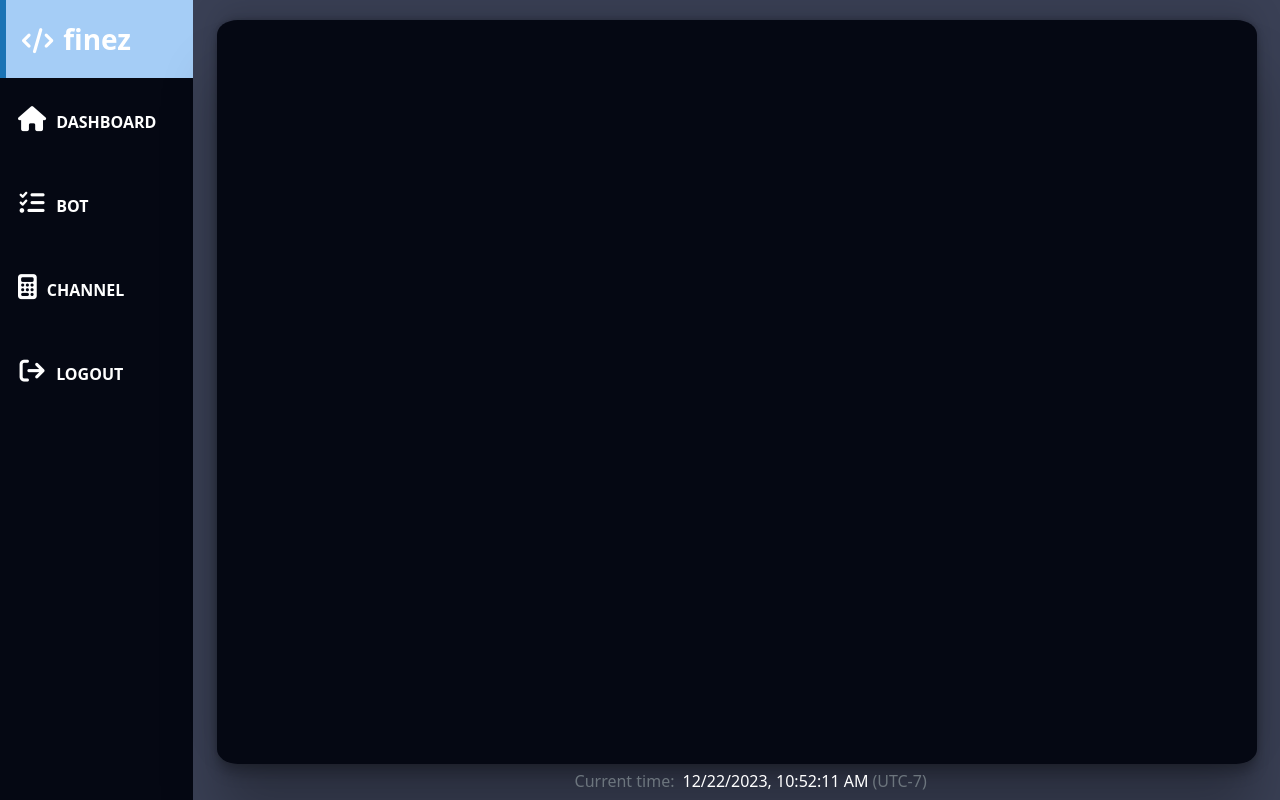
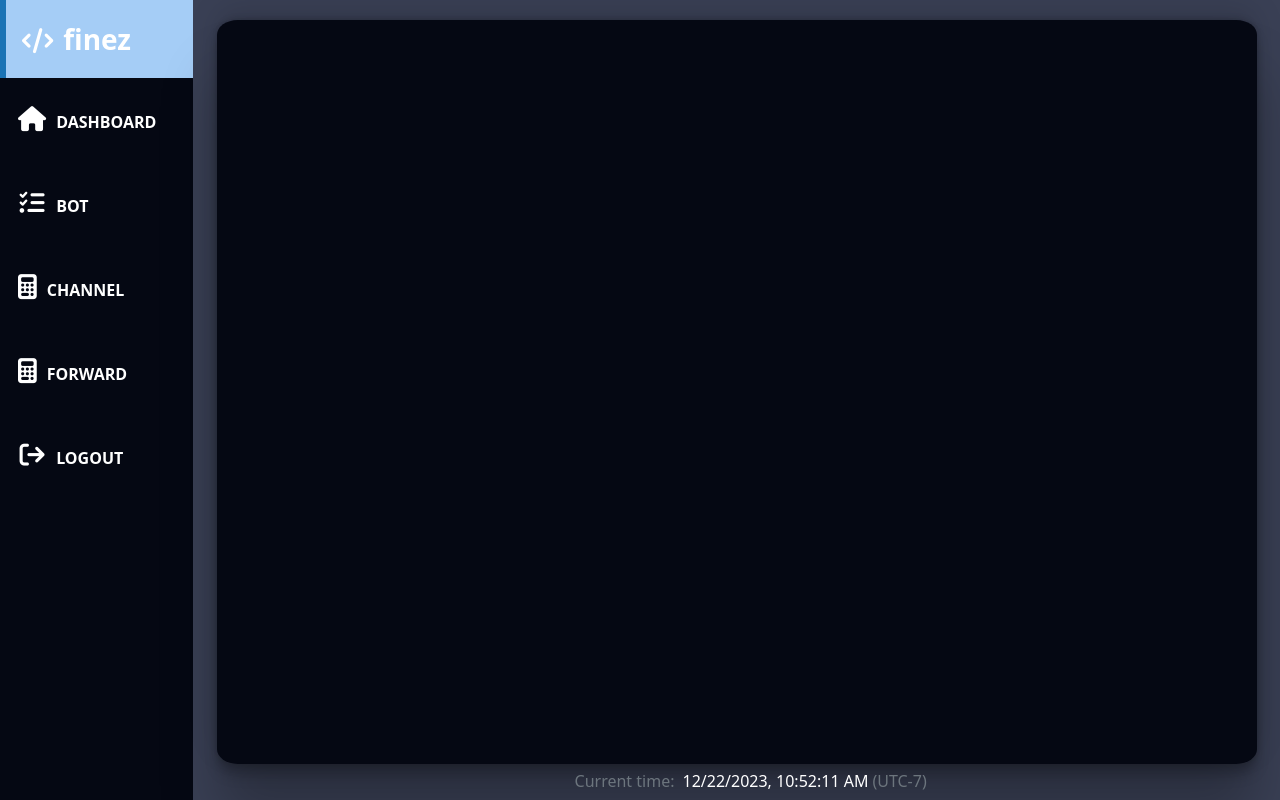
Before and after one commit to DoanMinhTruong/TelegramAutoUpload, a Django app: page /user// in a window 1280 px wide. Run offline with Django 5.2, Linux system fonts and the light colour scheme; the visitor is signed in with stand-in values (Sample User, id 1); parts of the project's set-up code (start-up, migrations or seed data) failed here and were passed over; some libraries are stand-ins or nearby versions.

Commit message:
url forward

```diff
--- a/backend/urls.py
+++ b/backend/urls.py
@@ -26,5 +26,7 @@ urlpatterns = [
     path('channel/' , include('channel.urls')),
     path('tbot/' , include("tbot.urls")),
     path('post/' , include("post.urls")),
+    path('forward/' , include("forward.urls")),
+
     path('', lambda request: redirect('dashboard_index')),
 ] + static(settings.MEDIA_URL, document_root= settings.MEDIA_ROOT )
--- a/templates/base.html
+++ b/templates/base.html
@@ -36,6 +36,9 @@
                         </div>
                         <div class="menu-control" id="menu-control-history">
                             <a href="{%  url 'channel_index' %}" class="menu-item"><i class="fa fa-calculator"></i>Channel</a>
+                        </div>
+                        <div class="menu-control" id="menu-control-history">
+                            <a href="{%  url 'forward_index' %}" class="menu-item"><i class="fa fa-calculator"></i>Forward</a>
                         </div>
                         <!-- <div class="menu-control" id="menu-control-history">
                             <a href="" class="menu-item"><i class="fa fa-tasks"></i>PORTFOLIO</a>
```
